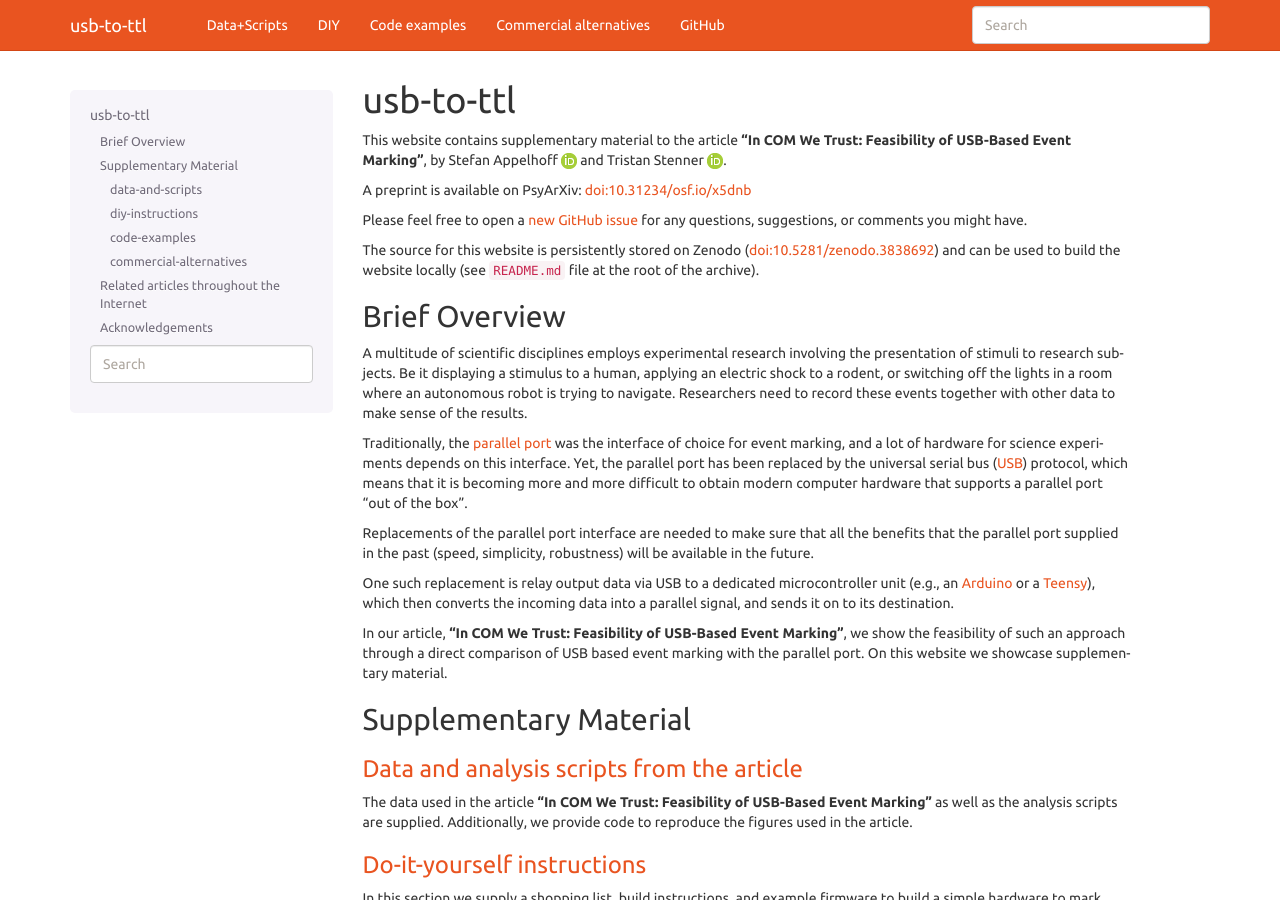
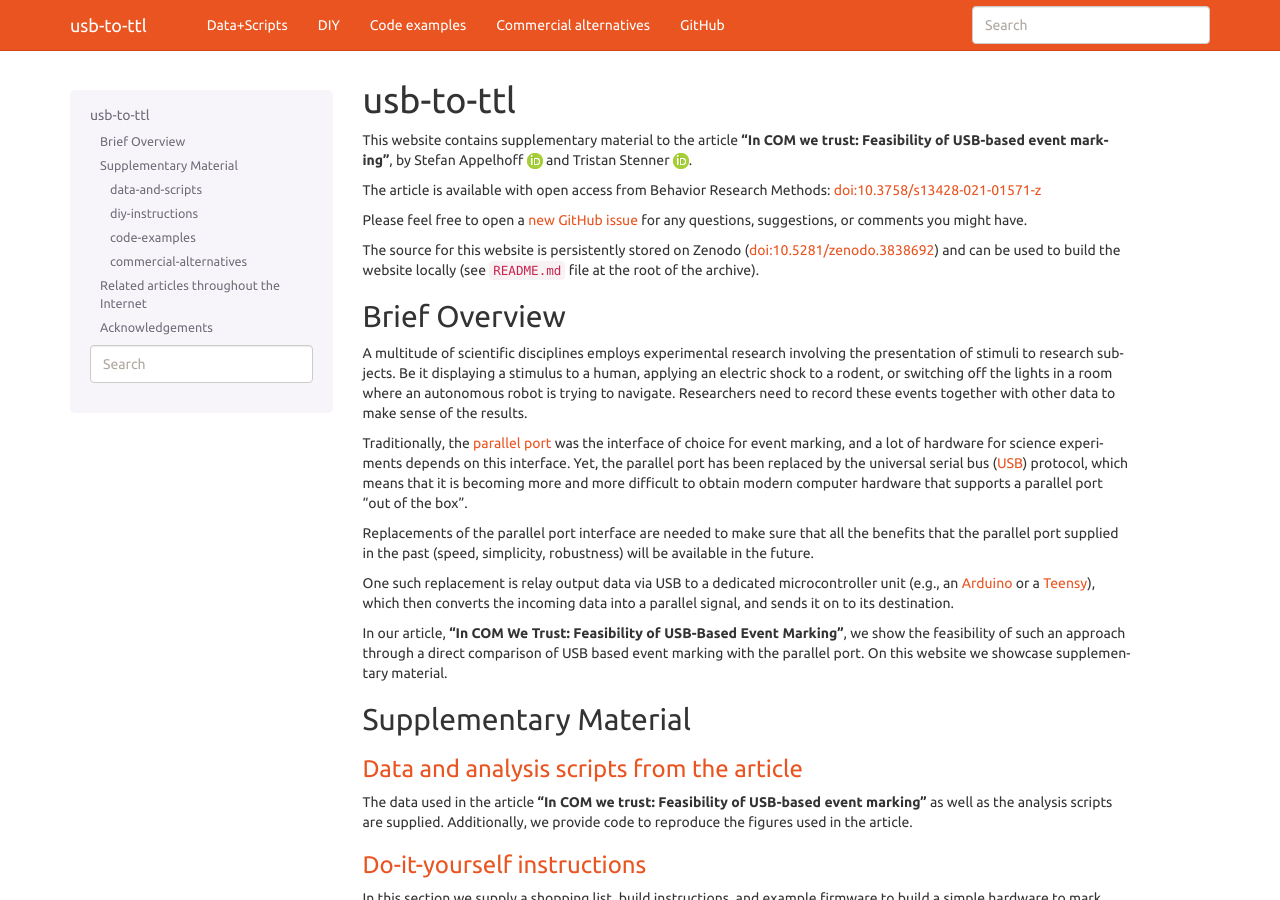
Before and after one commit to sappelhoff/usb-to-ttl, a Sphinx documentation site: the page built from docs/index.rst, in a window 1280 px wide and 900 px high. Built offline with Sphinx 7.4.7, drawn with Linux system fonts in a browser that asks for light colours.

Commit message:
update preprint doi with published article

```diff
--- a/docs/data-and-scripts.rst
+++ b/docs/data-and-scripts.rst
@@ -5,10 +5,10 @@
 Data and analysis scripts from the article
 ==========================================
 
-Preprint
-^^^^^^^^
+Article
+^^^^^^^
 
-The preprint of "In COM We Trust: Feasibility of USB-Based Event Marking" is available on PsyArXiv: `doi:10.31234/osf.io/x5dnb <https://doi.org/10.31234/osf.io/x5dnb>`_
+The article "In COM we trust: Feasibility of USB-based event marking" is available with open access from Behavior Research Methods: `doi:10.3758/s13428-021-01571-z <https://doi.org/10.3758/s13428-021-01571-z>`_
 
 Data
 ^^^^
--- a/docs/index.rst
+++ b/docs/index.rst
@@ -1,9 +1,9 @@
 usb-to-ttl
 ==========
 
-This website contains supplementary material to the article **"In COM We Trust: Feasibility of USB-Based Event Marking"**, by Stefan Appelhoff |ORCID_appelhoff| and Tristan Stenner |ORCID_stenner|.
+This website contains supplementary material to the article **"In COM we trust: Feasibility of USB-based event marking"**, by Stefan Appelhoff |ORCID_appelhoff| and Tristan Stenner |ORCID_stenner|.
 
-A preprint is available on PsyArXiv: `doi:10.31234/osf.io/x5dnb <https://doi.org/10.31234/osf.io/x5dnb>`_
+The article is available with open access from Behavior Research Methods: `doi:10.3758/s13428-021-01571-z <https://doi.org/10.3758/s13428-021-01571-z>`_
 
 Please feel free to open a `new GitHub issue`_ for any questions, suggestions, or comments you might have.
 
@@ -40,7 +40,7 @@ Supplementary Material
 :ref:`data-and-scripts`
 ^^^^^^^^^^^^^^^^^^^^^^^
 
-The data used in the article **"In COM We Trust: Feasibility of USB-Based Event Marking"** as well as the analysis scripts are supplied.
+The data used in the article **"In COM we trust: Feasibility of USB-based event marking"** as well as the analysis scripts are supplied.
 Additionally, we provide code to reproduce the figures used in the article.
 
 :ref:`diy-instructions`
```
